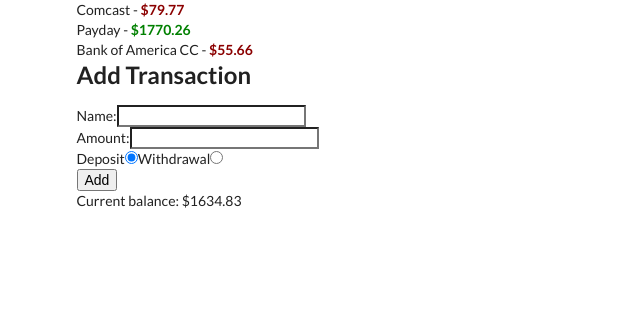
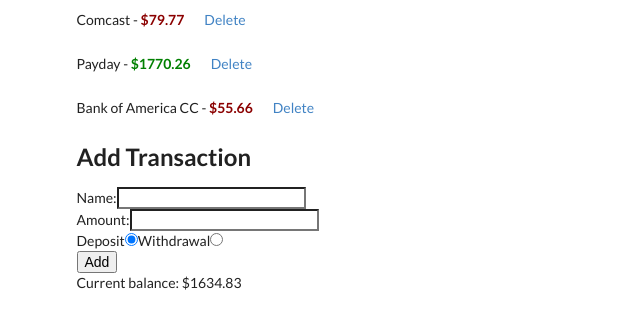
Before and after one commit to RickNoboa/money-manager, a React (Create React App) app: page / in a window 1280 px wide. Shown: the top 328 px of the page, without its empty margins (0-640 px from the left). Built offline with nearby package versions, Linux system fonts and the light colour scheme.

Commit message:
add remove item functionality

```diff
--- a/src/actions/index.js
+++ b/src/actions/index.js
@@ -14,3 +14,12 @@ export const addTransaction = (name, amount, id, type) => {
         }
     }
 }
+export const deleteTransaction = (id, amount) => {
+    return {
+        type: 'DELETE_TRANSACTION',
+        payload: {
+            id: id,
+            amount: amount
+        }
+    }
+}
--- a/src/components/Account.js
+++ b/src/components/Account.js
@@ -7,7 +7,7 @@ const Account = ({balance}) => {
     return (
         <div>
             <TransactionList />
-            <p>Current balance: ${balance}</p>
+            <p>Current balance: ${parseFloat(balance).toFixed(2)}</p>
         </div>
     )
 }
--- a/src/components/AddTransaction.js
+++ b/src/components/AddTransaction.js
@@ -1,10 +1,10 @@
 import React from 'react'
 
-const AddTransaction = ({handleSubmit}) => {
+const AddTransaction = ({handleAddSubmit}) => {
     return (
         <div>
             <h2>Add Transaction</h2>
-            <form onSubmit={handleSubmit}>
+            <form onSubmit={handleAddSubmit}>
                 <div>
                     <label>Name:</label>
                     <input type="text" name="transactionName" />
--- a/src/components/TransactionIItem.js
+++ b/src/components/TransactionIItem.js
@@ -1,11 +1,12 @@
 import React from 'react'
 import './TransactionItem.css'
 
-const TransactionItem = ({name, amount, type}) => {
+const TransactionItem = ({name, amount, type, id, handleDeleteSubmit}) => {
     return (
         <div className={type === 'deposit' ? 'item deposit' : 'item withdrawal'}>
             <div className="content">
                 <p>{name} - <span className="transaction-amount">${parseFloat(amount).toFixed(2)}</span></p>
+                <a className="delete" href="#" onClick={() => handleDeleteSubmit(id, amount)}>Delete</a>
             </div>
         </div>
     )
--- a/src/components/TransactionItem.css
+++ b/src/components/TransactionItem.css
@@ -1,9 +1,18 @@
-.item .transaction-amount {
+.item {
+    margin:10px 0;
+}
+.item .content {
+    display:flex;
+}
+.item .content .transaction-amount {
     font-weight:bold;
 }
-.item.deposit .transaction-amount {
+.item.deposit .content .transaction-amount {
     color:#008000;
 }
-.item.withdrawal .transaction-amount {
+.item.withdrawal .content .transaction-amount {
     color:#8b0000;
 }
+.item .content .delete {
+    margin-left:20px;
+}
--- a/src/components/TransactionList.js
+++ b/src/components/TransactionList.js
@@ -2,7 +2,7 @@ import React, {Component} from 'react'
 import {connect} from 'react-redux'
 import {generateKey} from "../helpers/generateKey";
 import AddTransaction from "./AddTransaction";
-import {addTransaction, fetchTransactions} from "../actions";
+import {fetchTransactions, addTransaction, deleteTransaction} from "../actions";
 import TransactionItem from "./TransactionIItem";
 
 class TransactionList extends Component {
@@ -13,22 +13,26 @@ class TransactionList extends Component {
 
     renderList = () => {
         if(this.props.transactions.length){
-            return this.props.transactions.map(transaction => <TransactionItem key={transaction.id} name={transaction.name} amount={transaction.amount} type={transaction.type} />)
+            return this.props.transactions.map(transaction => <TransactionItem key={transaction.id} id={transaction.id} name={transaction.name} amount={transaction.amount} type={transaction.type} handleDeleteSubmit={this.handleDeleteSubmit} />)
         }
         return <p>There are no transactions</p>
     }
 
-    handleSubmit = e => {
+    handleAddSubmit = e => {
         e.preventDefault()
         const key = generateKey()
         this.props.addTransaction(e.target.transactionName.value, e.target.transactionAmount.value, key, e.target.transactionType.value)
+    }
+
+    handleDeleteSubmit = (id, amount) => {
+        this.props.deleteTransaction(id, amount)
     }
 
     render(){
         return (
             <div>
                 {this.renderList()}
-                <AddTransaction handleSubmit={this.handleSubmit} />
+                <AddTransaction handleAddSubmit={this.handleAddSubmit} />
             </div>
         )
     }
@@ -39,4 +43,4 @@ const mapStateToProps = state => {
     return { transactions: state.transactions }
 }
 
-export default connect(mapStateToProps, {addTransaction, fetchTransactions})(TransactionList)
+export default connect(mapStateToProps, {fetchTransactions, addTransaction, deleteTransaction})(TransactionList)
--- a/src/reducers/balanceReducer.js
+++ b/src/reducers/balanceReducer.js
@@ -6,6 +6,8 @@ export default (balance = '0', action) => {
             } else {
                 return parseFloat(balance) - parseFloat(action.payload.amount)
             }
+        case 'DELETE_TRANSACTION':
+            return parseFloat(balance) - parseFloat(action.payload.amount)
         default:
             return balance
     }
--- a/src/reducers/transactionsReducer.js
+++ b/src/reducers/transactionsReducer.js
@@ -1,8 +1,9 @@
 export default (transactions = [], action) => {
-    //console.log(action.payload)
     switch (action.type){
         case 'ADD_TRANSACTION':
             return [...transactions, action.payload]
+        case 'DELETE_TRANSACTION':
+            return transactions.filter(item => item.id !== action.payload.id)
         default:
             return transactions
     }
```
